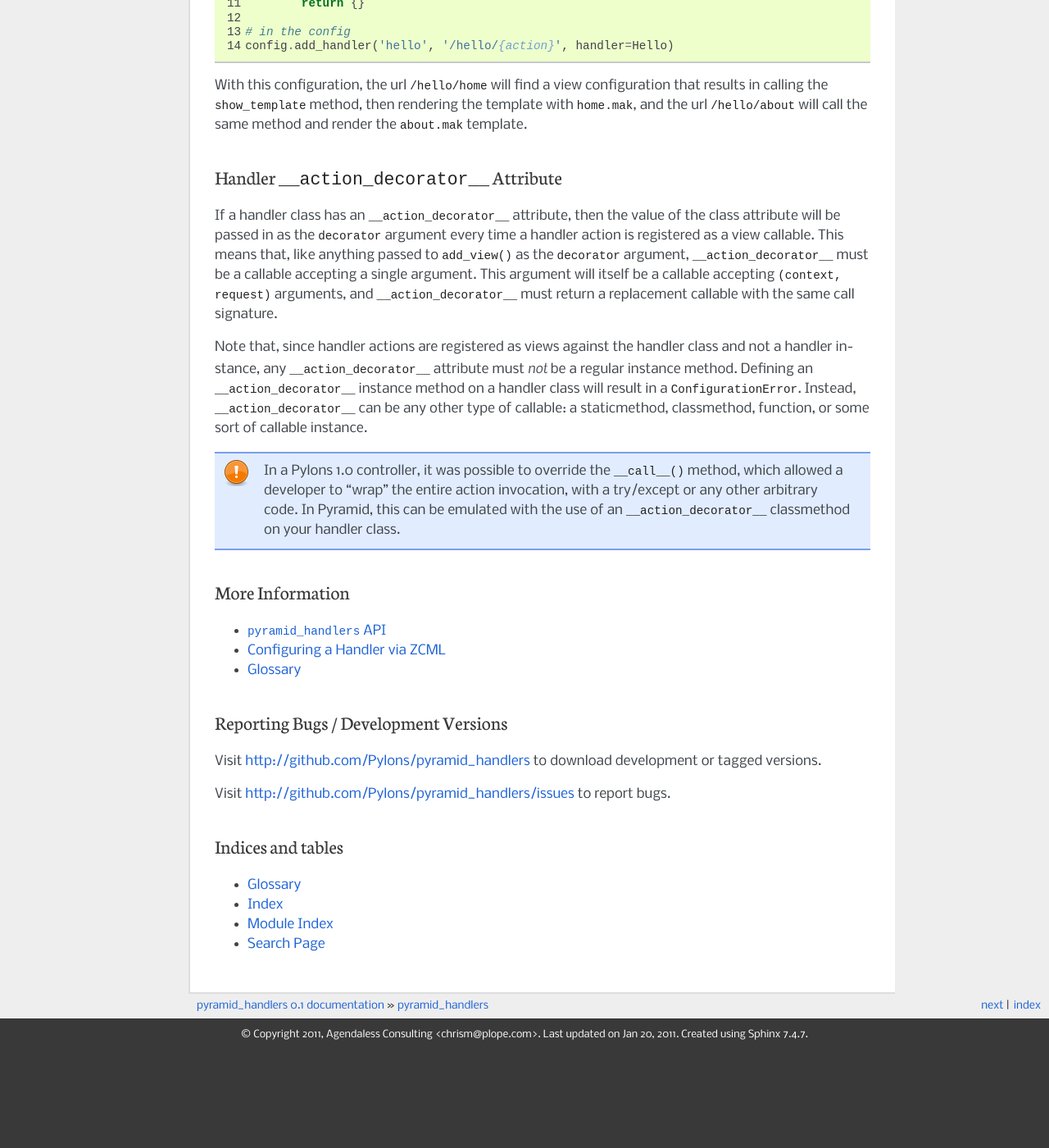
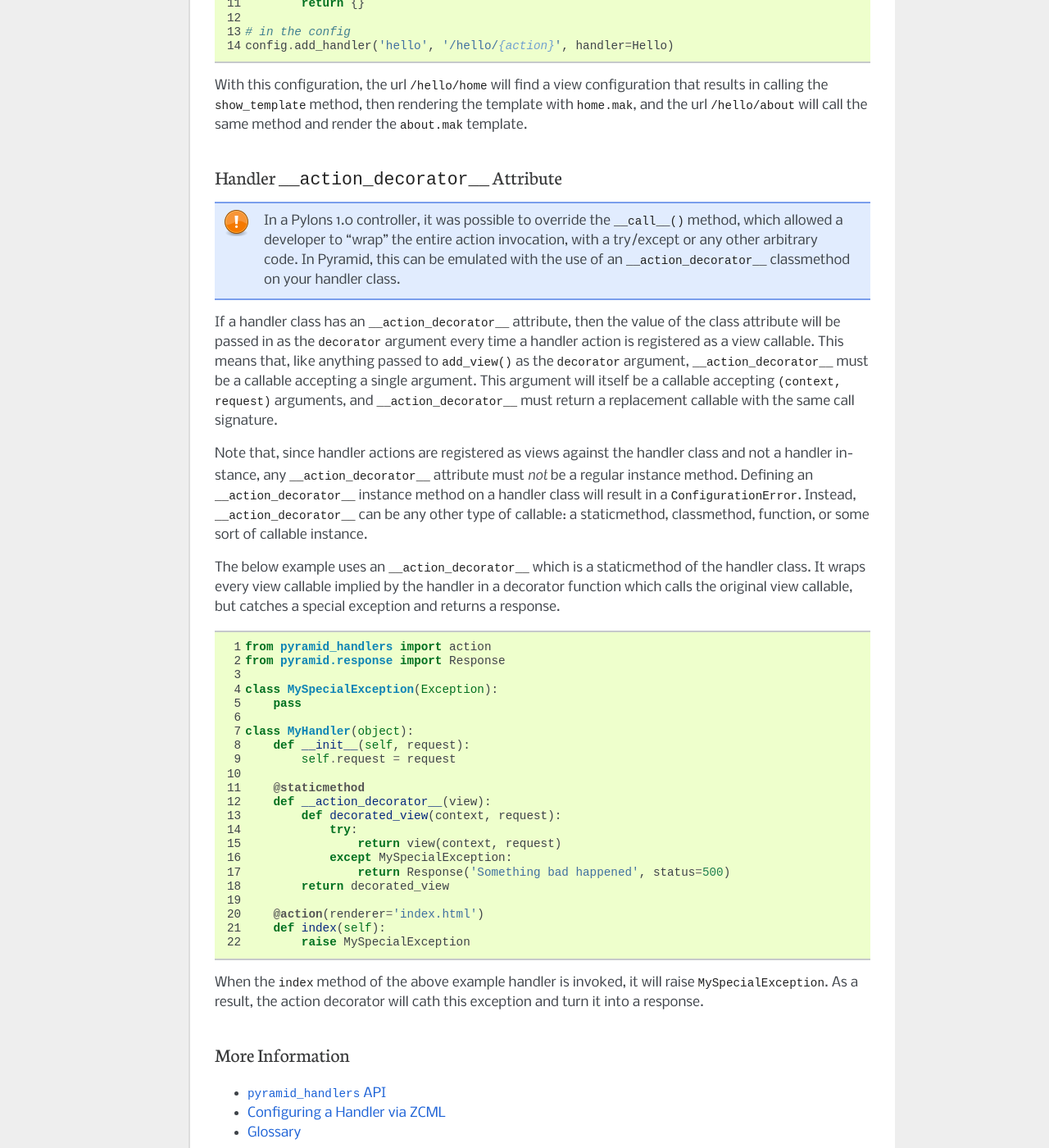
Before and after one commit to Pylons/pyramid_handlers, a Sphinx documentation site: the page built from docs/index.rst, in a window 1280 px wide and 1400 px high, scrolled down 4514 px. Shown: the whole window at 82% size. Built offline with Sphinx 7.4.7, drawn with Linux system fonts in a browser that asks for light colours; before the commit the page ends 5795 px from its top, so only the background shows below that.

Commit message:
- Add example of ``__action_decorator__`` in documentation.

```diff
--- a/CHANGES.txt
+++ b/CHANGES.txt
@@ -3,6 +3,8 @@ Next release
 
 - Fix include example in docs.
 
+- Add example of ``__action_decorator__`` in documentation.
+
 0.1 (2011-01-18)
 ----------------
 
--- a/docs/index.rst
+++ b/docs/index.rst
@@ -286,6 +286,14 @@ call the same method and render the ``about.mak`` template.
 Handler ``__action_decorator__`` Attribute
 ------------------------------------------
 
+.. note::
+
+   In a Pylons 1.0 controller, it was possible to override the ``__call__()``
+   method, which allowed a developer to "wrap" the entire action invocation,
+   with a try/except or any other arbitrary code.  In Pyramid, this
+   can be emulated with the use of an ``__action_decorator__`` classmethod
+   on your handler class.
+
 If a handler class has an ``__action_decorator__`` attribute, then the
 value of the class attribute will be passed in as the ``decorator``
 argument every time a handler action is registered as a view callable.
@@ -304,13 +312,40 @@ result in a :exc:`ConfigurationError`.  Instead, ``__action_decorator__``
 can be any other type of callable: a staticmethod, classmethod, function,
 or some sort of callable instance.
 
-.. note::
+The below example uses an ``__action_decorator__`` which is a staticmethod of
+the handler class.  It wraps every view callable implied by the handler in a
+decorator function which calls the original view callable, but catches a
+special exception and returns a response.
 
-   In a Pylons 1.0 controller, it was possible to override the ``__call__()``
-   method, which allowed a developer to "wrap" the entire action invocation,
-   with a try/except or any other arbitrary code.  In Pyramid, this
-   can be emulated with the use of an ``__action_decorator__`` classmethod
-   on your handler class.
+.. code-block:: python
+   :linenos:
+
+   from pyramid_handlers import action
+   from pyramid.response import Response
+
+   class MySpecialException(Exception):
+       pass
+
+   class MyHandler(object):
+       def __init__(self, request):
+           self.request = request
+
+       @staticmethod
+       def __action_decorator__(view):
+           def decorated_view(context, request):
+               try:
+                   return view(context, request)
+               except MySpecialException:
+                   return Response('Something bad happened', status=500)
+           return decorated_view
+
+       @action(renderer='index.html')
+       def index(self):
+           raise MySpecialException
+
+When the ``index`` method of the above example handler is invoked, it will
+raise ``MySpecialException``.  As a result, the action decorator will cath
+this exception and turn it into a response.
 
 More Information
 ----------------
```
